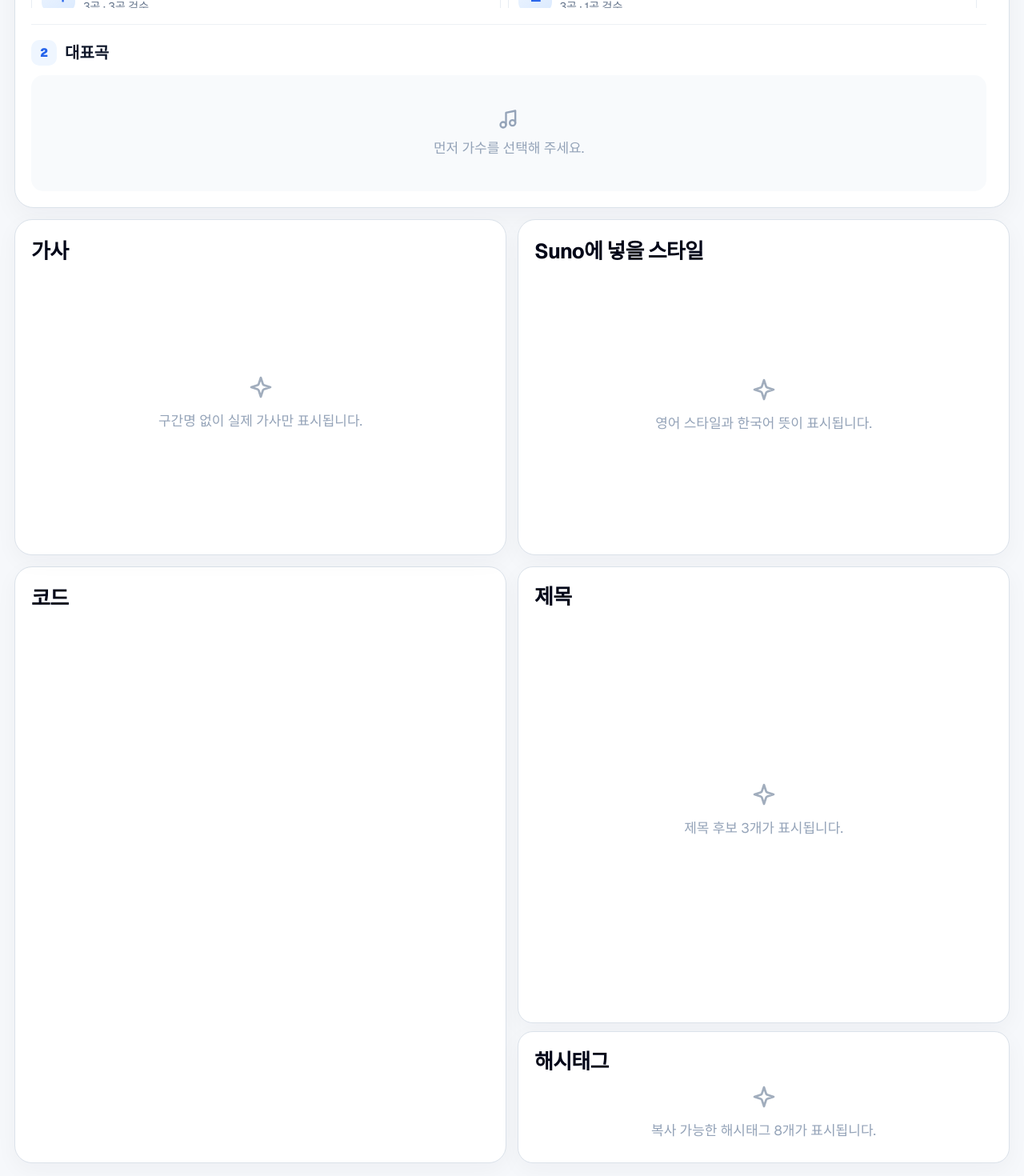
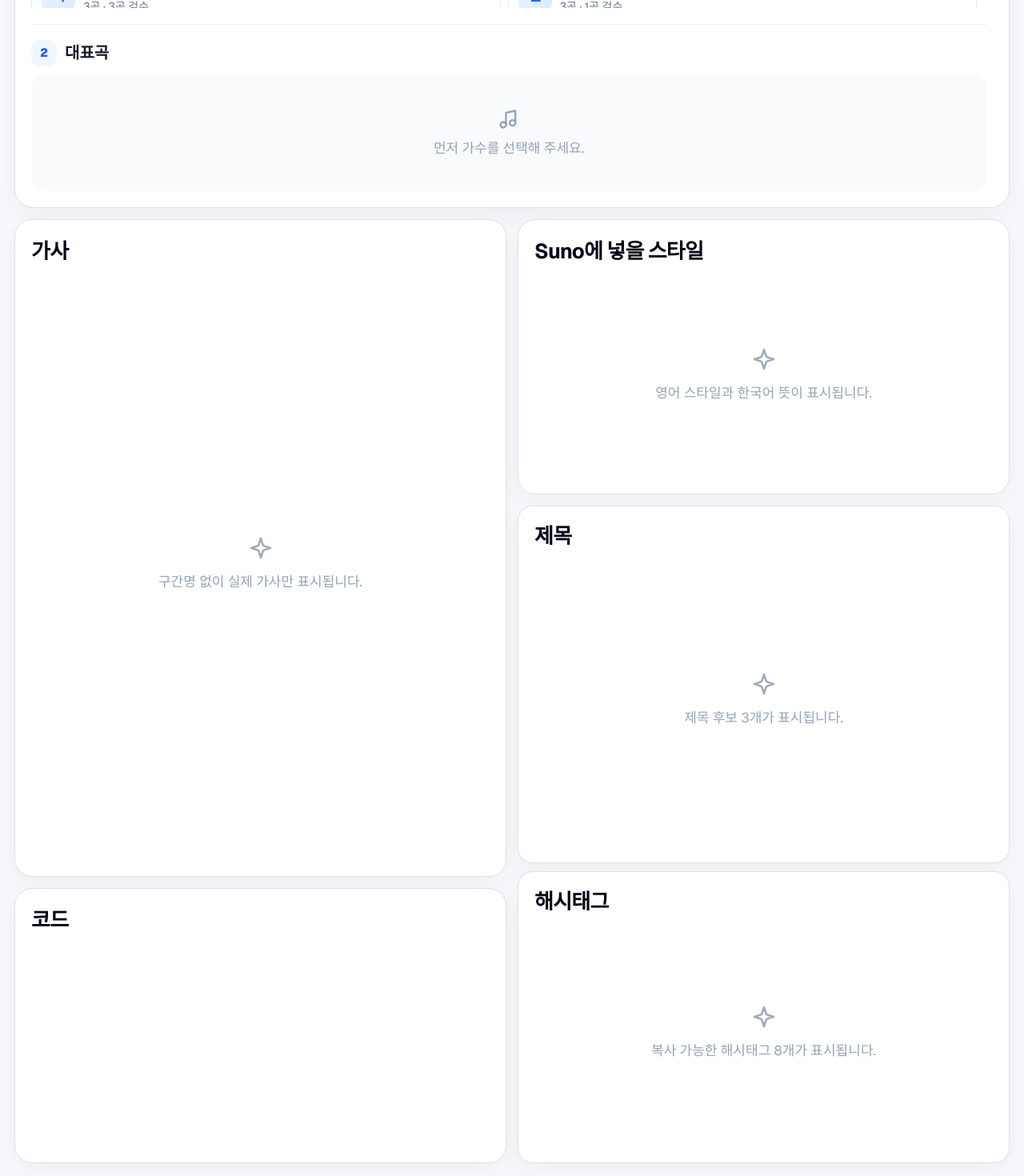
Before and after one commit to Flow4Work/Youtubemusic, a Next.js app: page / in a window 1280 px wide. Shown: the part 718-2188 px from the top of the page at 80% size. Built offline with nearby package versions, Linux system fonts and the light colour scheme.

Commit message:
Allocate more space to lyrics and hashtags

```diff
--- a/src/components/generator-results.module.css
+++ b/src/components/generator-results.module.css
@@ -1,23 +1,27 @@
 .resultsGrid {
-  grid-template-rows: minmax(0, .72fr) minmax(0, 1.28fr) !important;
+  grid-template-rows: repeat(10, minmax(0, 1fr)) !important;
+}
+
+.lyricsPosition {
+  grid-column: 1 !important;
+  grid-row: 1 / 8 !important;
 }
 
 .codePosition {
   grid-column: 1 !important;
-  grid-row: 2 !important;
+  grid-row: 8 / 11 !important;
 }
 
-.lyricsPosition {
-  grid-column: 1 !important;
-  grid-row: 1 !important;
+.styleCompact {
+  grid-column: 2 !important;
+  grid-row: 1 / 4 !important;
+  padding-bottom: 14px;
 }
 
 .publishStack {
-  grid-template-rows: minmax(0, 1.55fr) minmax(0, .45fr) !important;
-}
-
-.styleCompact {
-  padding-bottom: 14px;
+  grid-column: 2 !important;
+  grid-row: 4 / 11 !important;
+  grid-template-rows: minmax(0, 1.1fr) minmax(0, .9fr) !important;
 }
 
 .titleCard :global(.title-row) {
@@ -30,13 +34,20 @@
   font-size: 17px;
 }
 
+.hashtagCard :global(.hashtag-list) {
+  align-content: flex-start;
+  padding-top: 4px;
+}
+
 @media (max-width: 767px) {
   .resultsGrid {
     grid-template-rows: none !important;
   }
 
   .codePosition,
-  .lyricsPosition {
+  .lyricsPosition,
+  .styleCompact,
+  .publishStack {
     grid-column: 1 !important;
     grid-row: auto !important;
   }
```
